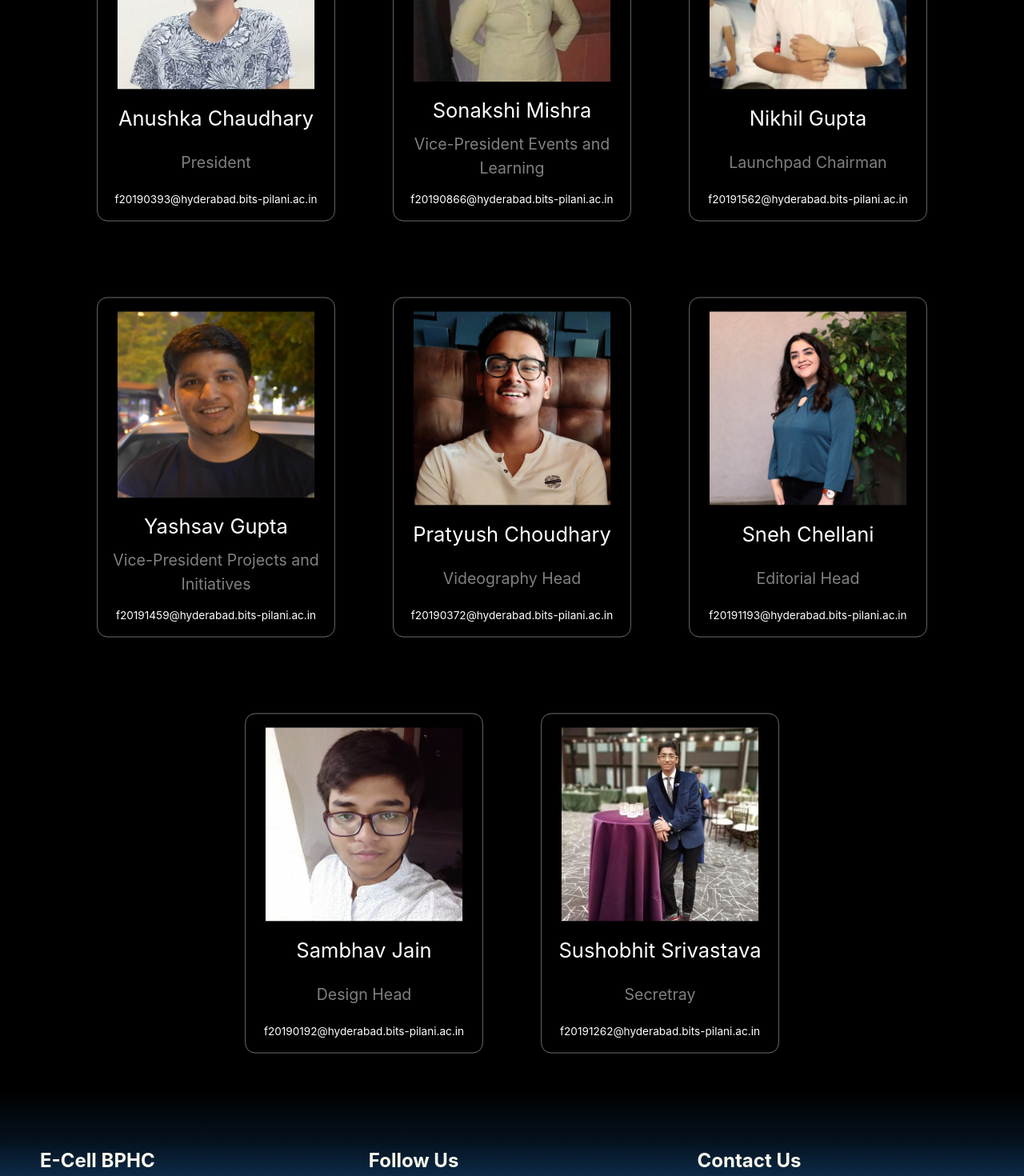
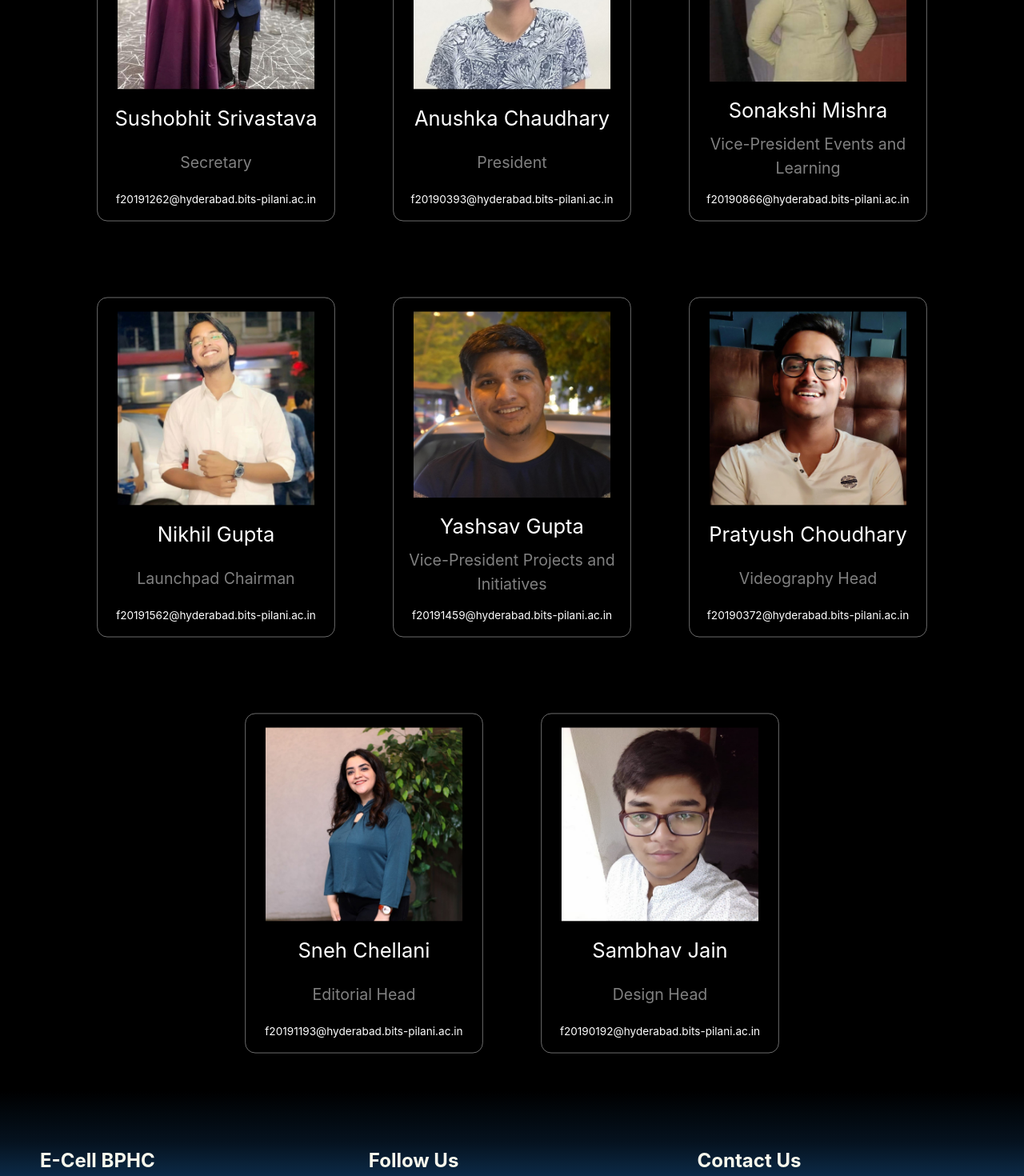
Before and after one commit to e-cell-bphc/Main-Website-new-, a Next.js app: page /about in a window 1280 px wide. Shown: the part 740-2210 px from the top of the page at 80% size. Built offline with nearby package versions, Linux system fonts and the light colour scheme.

Commit message:
sushi bhaiya position XD

```diff
--- a/components/about_us/aboutuscards.js
+++ b/components/about_us/aboutuscards.js
@@ -17,6 +17,14 @@ import Susho from "../../assets/images/Executives/Susho.jpeg"
 
 export default function Aboutus() {
   const list = [
+    {
+      id: 8,
+      src: Susho,
+      name: "Sushobhit Srivastava",
+      classy: "position",
+      position: "Secretary",
+      email: "f20191262@hyderabad.bits-pilani.ac.in",
+    },
     {
       id: 1,
       src: Anushka,
@@ -72,14 +80,6 @@ export default function Aboutus() {
       classy: "position",
       position: "Design Head",
       email: "f20190192@hyderabad.bits-pilani.ac.in",
-    },
-    {
-      id: 8,
-      src: Susho,
-      name: "Sushobhit Srivastava",
-      classy: "position",
-      position: "Secretray",
-      email: "f20191262@hyderabad.bits-pilani.ac.in",
     },
   ];
 
```
